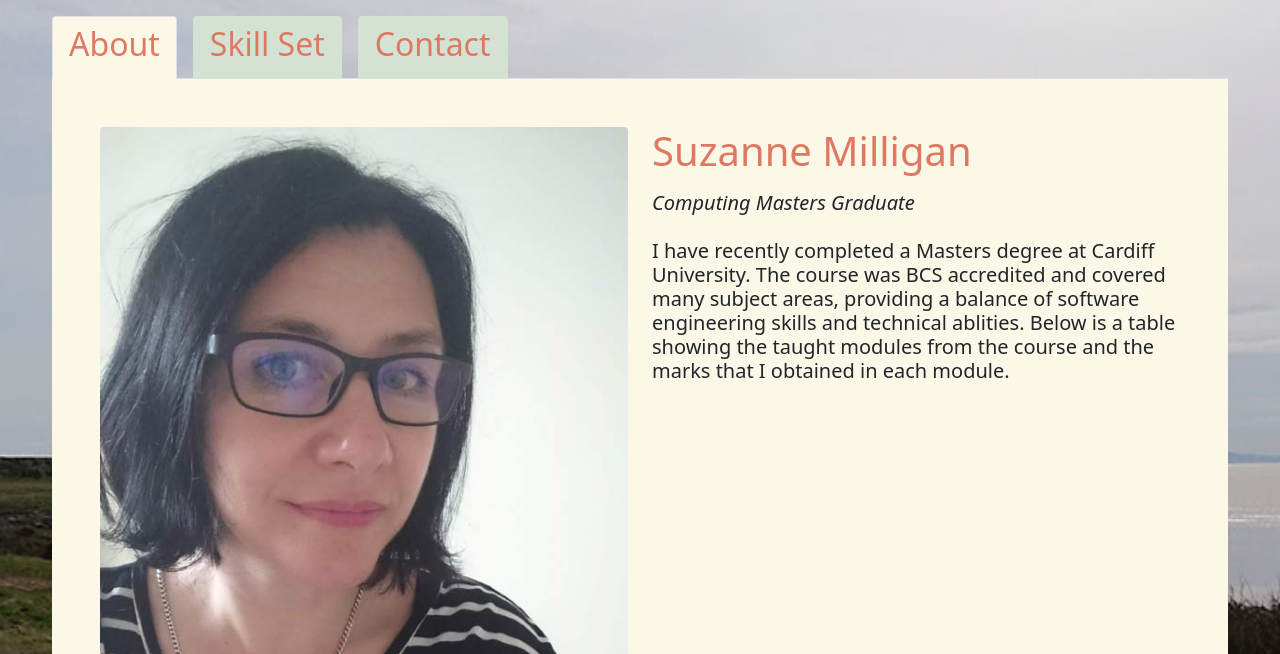
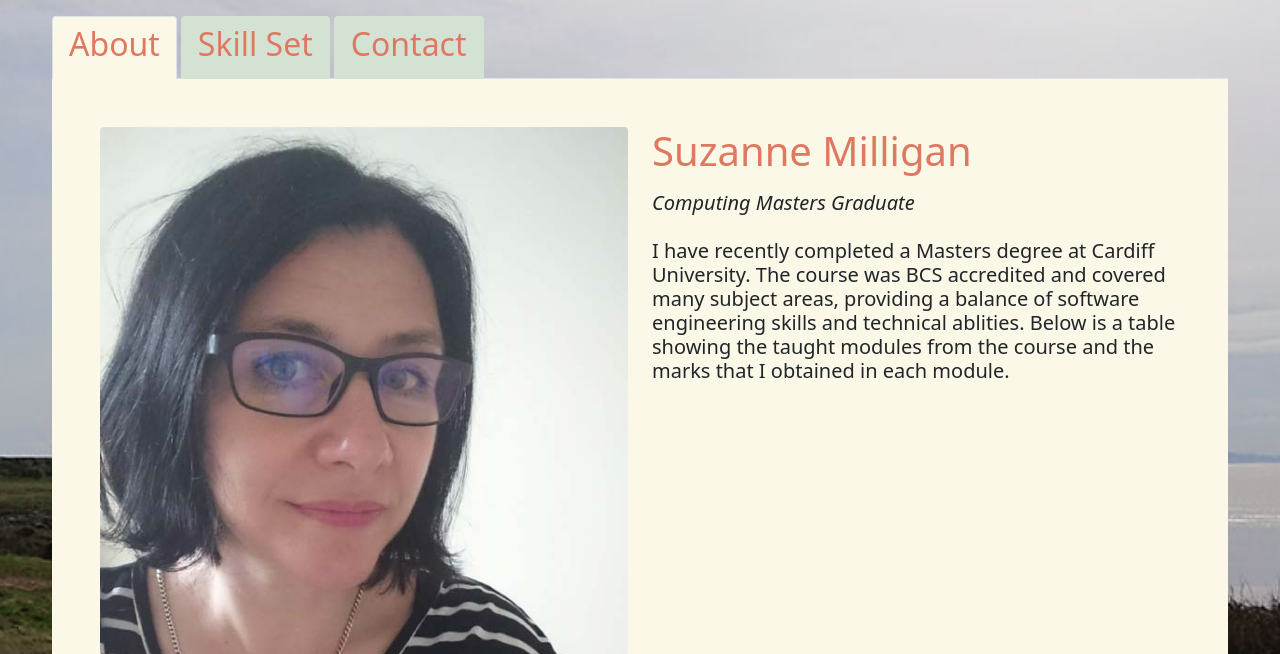
Before and after one commit to milligans/diss, a Flask app: page / in a window 1280 px wide. Shown: the top 654 px of the page. Run offline with Flask 2, Linux system fonts and the light colour scheme; some libraries are stand-ins or nearby versions.

Commit message:
changed tab margins

```diff
--- a/app/static/style.css
+++ b/app/static/style.css
@@ -1,5 +1,5 @@
 body{
-    background-image: url("img/DSC_0622_low_res.JPG");
+    background-image: url("img/background.jpg");
     /*background: linear-gradient(#D4E2D4, #ECB390 ) no-repeat center center fixed;*/
     background-color: #cccccc; /* Used if the image is unavailable */
     height: 1100px; /* You must set a specified height */
--- a/app/templates/index.html
+++ b/app/templates/index.html
@@ -4,10 +4,10 @@
 
 <ul class="nav nav-tabs mx-auto mt-3" id="myTab" role="tablist">
   <li class="nav-item" role="presentation">
-    <button class="nav-link active me-3" id="about-tab" data-bs-toggle="tab" data-bs-target="#about" type="button" role="tab" aria-controls="about" aria-selected="true"><h2>About</h2></button>
+    <button class="nav-link active me-1" id="about-tab" data-bs-toggle="tab" data-bs-target="#about" type="button" role="tab" aria-controls="about" aria-selected="true"><h2>About</h2></button>
   </li>
   <li class="nav-item" role="presentation">
-    <button class="nav-link me-3" id="skills-tab" data-bs-toggle="tab" data-bs-target="#skills" type="button" role="tab" aria-controls="skills" aria-selected="false"><h2>Skill Set</h2></button>
+    <button class="nav-link me-1" id="skills-tab" data-bs-toggle="tab" data-bs-target="#skills" type="button" role="tab" aria-controls="skills" aria-selected="false"><h2>Skill Set</h2></button>
   </li>
   <li class="nav-item" role="presentation">
     <button class="nav-link" id="contact-tab" data-bs-toggle="tab" data-bs-target="#contact" type="button" role="tab" aria-controls="contact" aria-selected="false"><h2>Contact</h2></button>
```
Also changed, not shown: app/static/img/background.jpg (renamed from app/static/img/DSC_0622_low_res.jpg).
